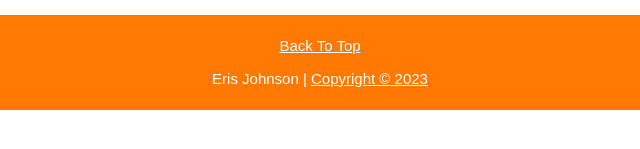
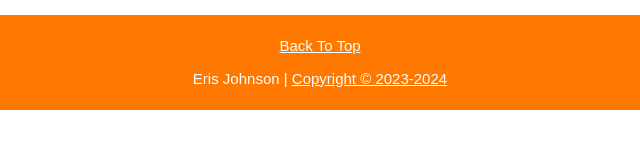
Before and after one commit to Eriscordia/eriscordia.net, a plain HTML site: page 404.html in a window 1280 px wide. Shown: the part 547-696 px from the top of the page, 320-960 px from the left. Drawn offline with Linux system fonts and the light colour scheme.

Commit message:
Update copyright for 2024

```diff
--- a/404.html
+++ b/404.html
@@ -56,7 +56,7 @@
 		</section>
 		<footer>
 			<a href="#">Back To Top</a>
-			<p>Eris Johnson | <a href="https://eriscordia.net/copyright/">Copyright &copy; 2023</a></p>
+			<p>Eris Johnson | <a href="https://eriscordia.net/copyright/">Copyright &copy; 2023-2024</a></p>
 		</footer>
 	</body>
 </html>
```
Also changed, not shown: bookmarks/index.html (+1 -1 lines), contact/index.html (+1 -1 lines), copyright/index.html (+1 -1 lines), files/index.html (+1 -1 lines), index.html (+1 -1 lines).
